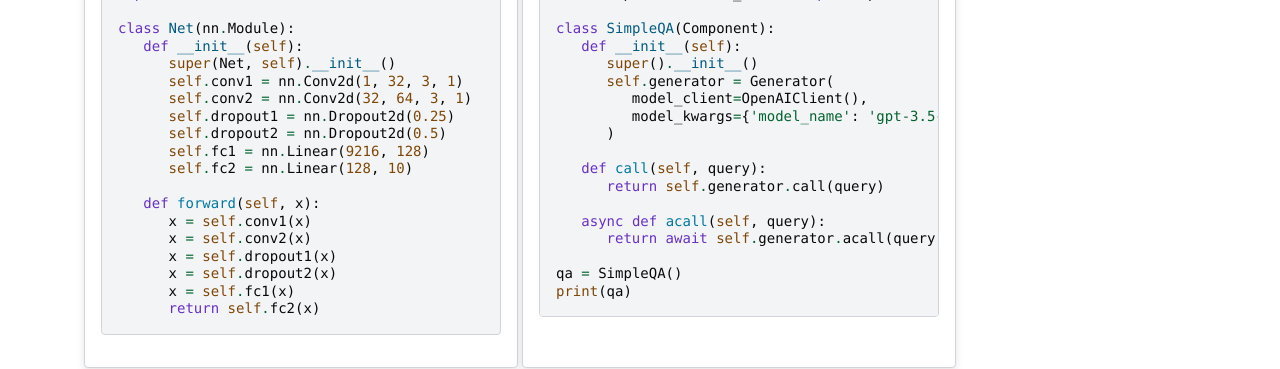
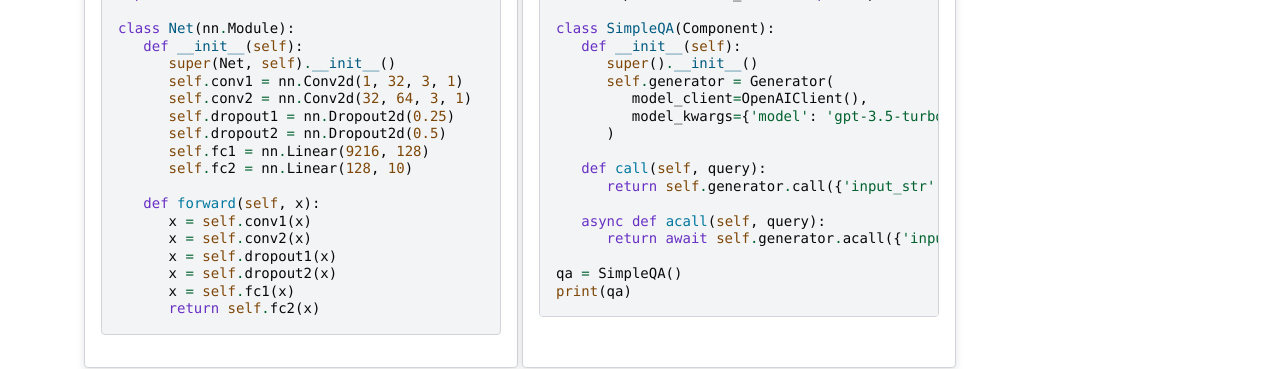
Before and after one commit to SylphAI-Inc/AdalFlow, a Sphinx documentation site: the page built from docs/source/index.rst, in a window 1280 px wide and 900 px high. Shown: the part 418-787 px from the top of the window. Built offline with Sphinx 7.4.7 and the PyData theme 0.15.4, drawn with Linux system fonts in a browser that asks for light colours; pages that are not in the unit, such as notebooks, are missing from menus.

Commit message:
Fixed an arg pass

```diff
--- a/docs/source/index.rst
+++ b/docs/source/index.rst
@@ -53,14 +53,14 @@ You have a similar coding experience as PyTorch. Here is a side to side comparis
                super().__init__()
                self.generator = Generator(
                   model_client=OpenAIClient(),
-                  model_kwargs={'model_name': 'gpt-3.5-turbo'}
+                  model_kwargs={'model': 'gpt-3.5-turbo'}
                )
 
             def call(self, query):
-               return self.generator.call(query)
+               return self.generator.call({'input_str': query})
 
             async def acall(self, query):
-               return await self.generator.acall(query)
+               return await self.generator.acall({'input_str': query})
 
          qa = SimpleQA()
          print(qa)
```
